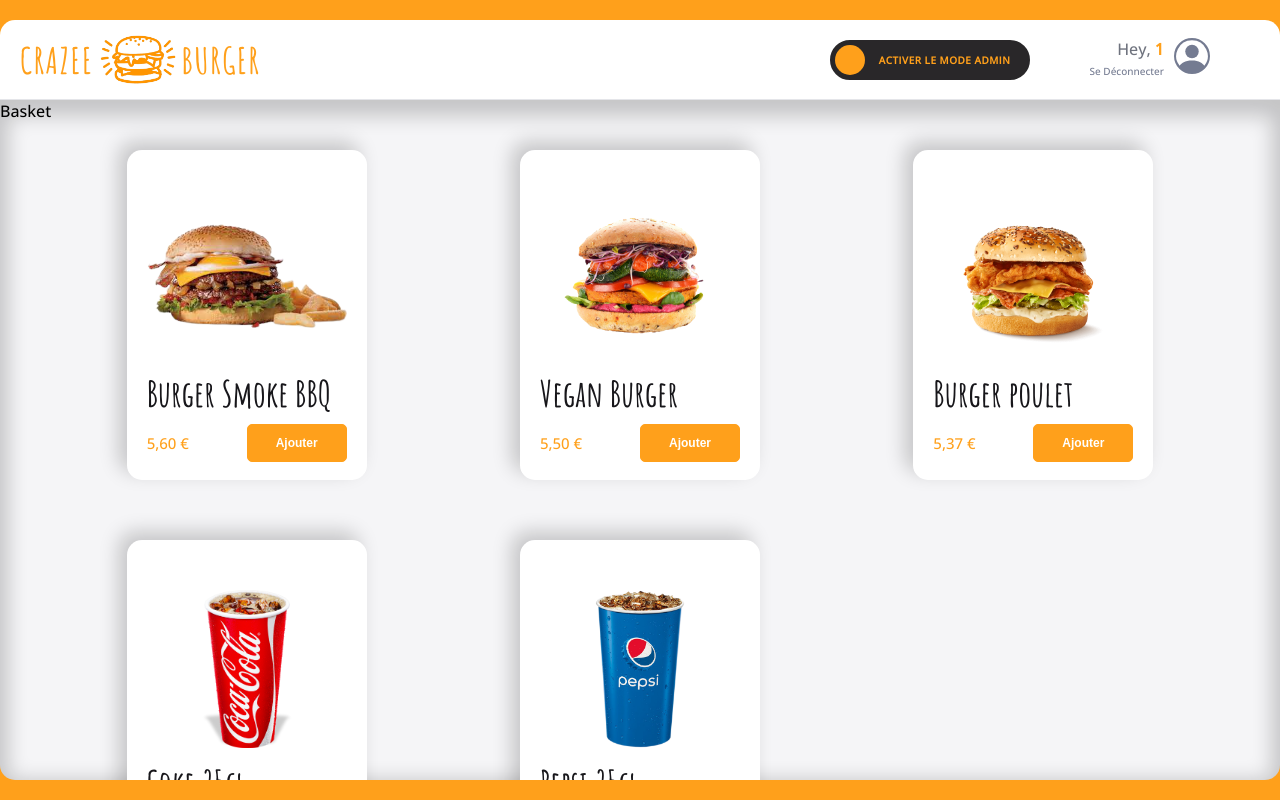
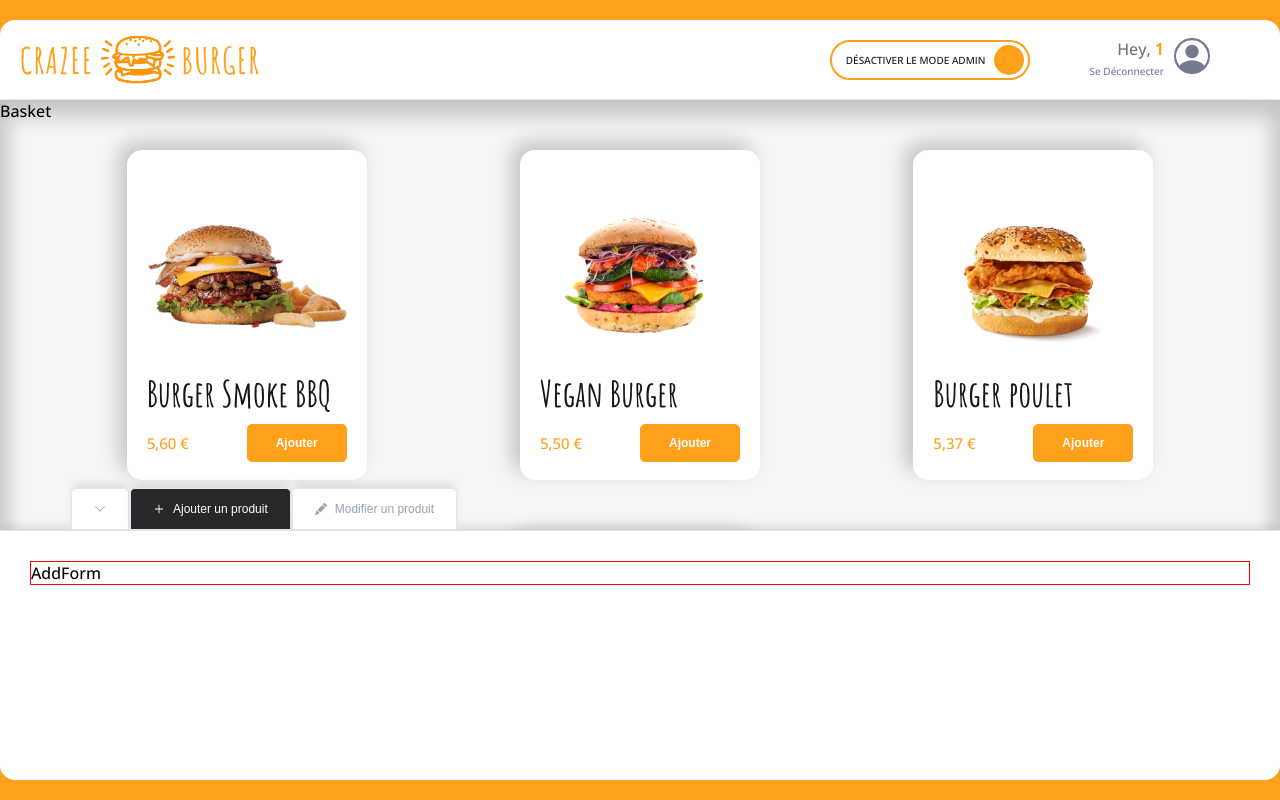
Before and after one commit to BryanHobin/crazee-burger, a React (Vite) app: page /order/1 in a window 1280 px wide. Built offline with nearby package versions, Linux system fonts and the light colour scheme; a web font is replaced by a local one.

Commit message:
🚧  F08 : ADMIN PANEL > Add Components > Add & Edit

```diff
--- a/src/components/pages/order/Main/Admin/Admin.jsx
+++ b/src/components/pages/order/Main/Admin/Admin.jsx
@@ -1,8 +1,8 @@
 import { styled } from "styled-components";
 import AdminTabs from "./AdminTabs";
-import AdminPanel from "./AdminPanel";
 import { useContext } from "react";
 import OrderContext from "../../../../../context/OrderContext";
+import AdminPanel from "./AdminPanel/AdminPanel";
 
 export default function Admin() {
  const { isCollapsed } = useContext(OrderContext)
--- /dev/null
+++ b/src/components/pages/order/Main/Admin/AdminPanel/AddForm.jsx
@@ -0,0 +1,10 @@
+import { styled } from 'styled-components';
+
+export default function AddForm() {
+ return (
+  <AddFormStyled>AddForm</AddFormStyled>
+ )
+}
+const AddFormStyled = styled.div`
+  border: 1px solid red;
+`;
--- a/src/components/pages/order/Main/Admin/AdminPanel.jsx
+++ b/src/components/pages/order/Main/Admin/AdminPanel/AdminPanel.jsx
@@ -1,8 +1,8 @@
 import { styled } from 'styled-components';
-import { theme } from '../../../../../theme';
+import { theme } from '../../../../../../theme';
 import { useContext } from 'react';
-import OrderContext from '../../../../../context/OrderContext';
-import { getTabsConfig } from './tabsConfig';
+import OrderContext from '../../../../../../context/OrderContext';
+import { getTabsConfig } from '../tabsConfig';
 
 export default function AdminPanel() {
   const { currentTab } = useContext(OrderContext)
@@ -12,7 +12,7 @@
 
   return (
     <AdminPanelStyled>
-      {tabSelected && tabSelected.label}
+      {tabSelected && tabSelected.Content}
     </AdminPanelStyled>
   )
 }
@@ -22,4 +22,5 @@
   height: 250px;
   border-top: 1px solid ${theme.colors.greyLight};
   box-shadow: ${theme.shadows.subtle};
+  padding: 30px;
 `;
--- /dev/null
+++ b/src/components/pages/order/Main/Admin/AdminPanel/EditForm.jsx
@@ -0,0 +1,10 @@
+import { styled } from 'styled-components';
+
+export default function EditForm() {
+ return (
+  <EditFormStyled>EditForm</EditFormStyled>
+ )
+}
+const EditFormStyled = styled.div`
+  border: 1px solid red;
+`;
--- a/src/components/pages/order/Main/Admin/AdminTabs.jsx
+++ b/src/components/pages/order/Main/Admin/AdminTabs.jsx
@@ -20,7 +20,7 @@
   return (
     <AdminTabsStyled>
       <Tab label="" Icon={isCollapsed ? <BsChevronUp /> : <BsChevronDown />} className={isCollapsed ? "is-active" : ""} onClick={() => setIsCollapsed(!isCollapsed)} />
-      {tabs.map((tab) => <Tab label={tab.label} Icon={tab.Icon} onClick={() => selectTab(tab.index)} className={currentTab === tab.index ? "is-active" : ""} />)}
+      {tabs.map((tab) => <Tab key={tab.index} label={tab.label} Icon={tab.Icon} onClick={() => selectTab(tab.index)} className={currentTab === tab.index ? "is-active" : ""} />)}
     </AdminTabsStyled>
   )
 }
--- a/src/components/pages/order/Main/Admin/tabsConfig.jsx
+++ b/src/components/pages/order/Main/Admin/tabsConfig.jsx
@@ -1,15 +1,19 @@
 import { AiOutlinePlus } from "react-icons/ai";
 import { BsFillPencilFill } from "react-icons/bs";
+import AddForm from "./AdminPanel/AddForm";
+import EditForm from "./AdminPanel/EditForm";
 
 export const getTabsConfig = () => [
   {
     index: "add",
     label: "Ajouter un produit",
     Icon: <AiOutlinePlus />,
+    Content: <AddForm />
   },
   {
     index: "edit",
     label: "Modifier un produit",
     Icon: <BsFillPencilFill />,
+    Content: <EditForm />
   }
 ]
--- a/src/components/pages/order/OrderPage.jsx
+++ b/src/components/pages/order/OrderPage.jsx
@@ -7,7 +7,7 @@
 
 export default function OrderPage() {
   //state
-  const [isAdminMode, setIsAdminMode] = useState(false)
+  const [isAdminMode, setIsAdminMode] = useState(true)
   const [isCollapsed, setIsCollapsed] = useState(false)
   const [isEditSelected, setIsEditSelected] = useState(false)
   const [isAddSelected, setIsAddSelected] = useState(true)
```
